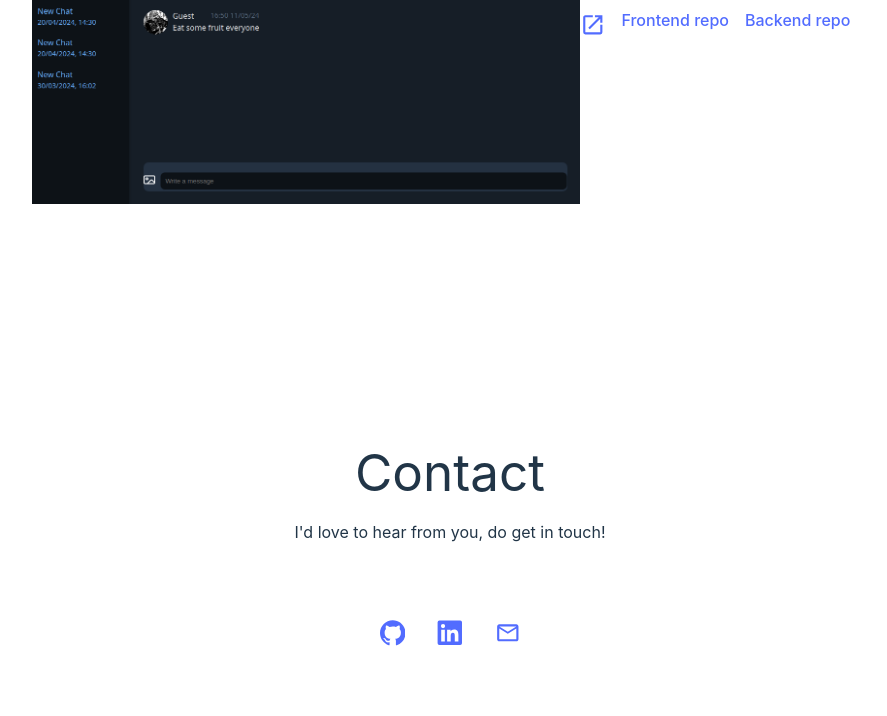
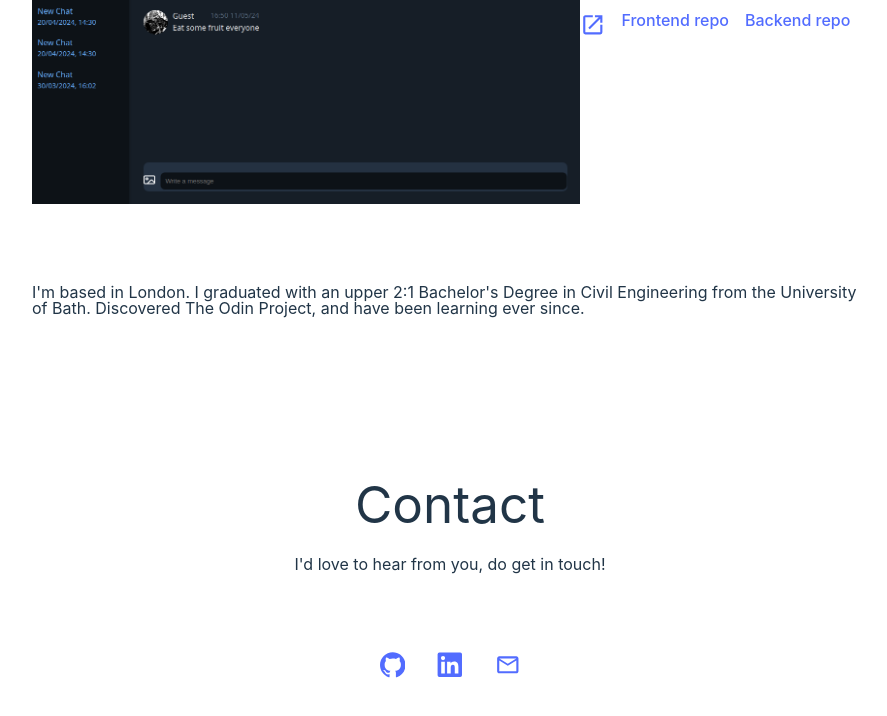
Before and after one commit to jasonHYLam/personal-portfolio-v2, a React (Vite) app: page / in a window 1280 px wide. Shown: the part 2790-3506 px from the top of the page, without its empty margins (190-1077 px from the left). Built offline with nearby package versions, Linux system fonts and the light colour scheme.

Commit message:
Add About section to App

```diff
--- a/src/App.jsx
+++ b/src/App.jsx
@@ -5,6 +5,7 @@ import { TechStack } from "./components/techStack/TechStack";
 import { ProjectsList } from "./components/projects/ProjectsList";
 import { Navbar } from "./components/navbar/Navbar";
 import { useRef } from "react";
+import { About } from "./components/about/About";
 
 function App() {
   const aboutSectionRef = useRef(null);
@@ -21,6 +22,7 @@ function App() {
       <Introduction />
       <TechStack />
       <ProjectsList ref={projectsSectionRef} />
+      <About />
       <Contact ref={contactSectionRef} />
     </>
   );
```
